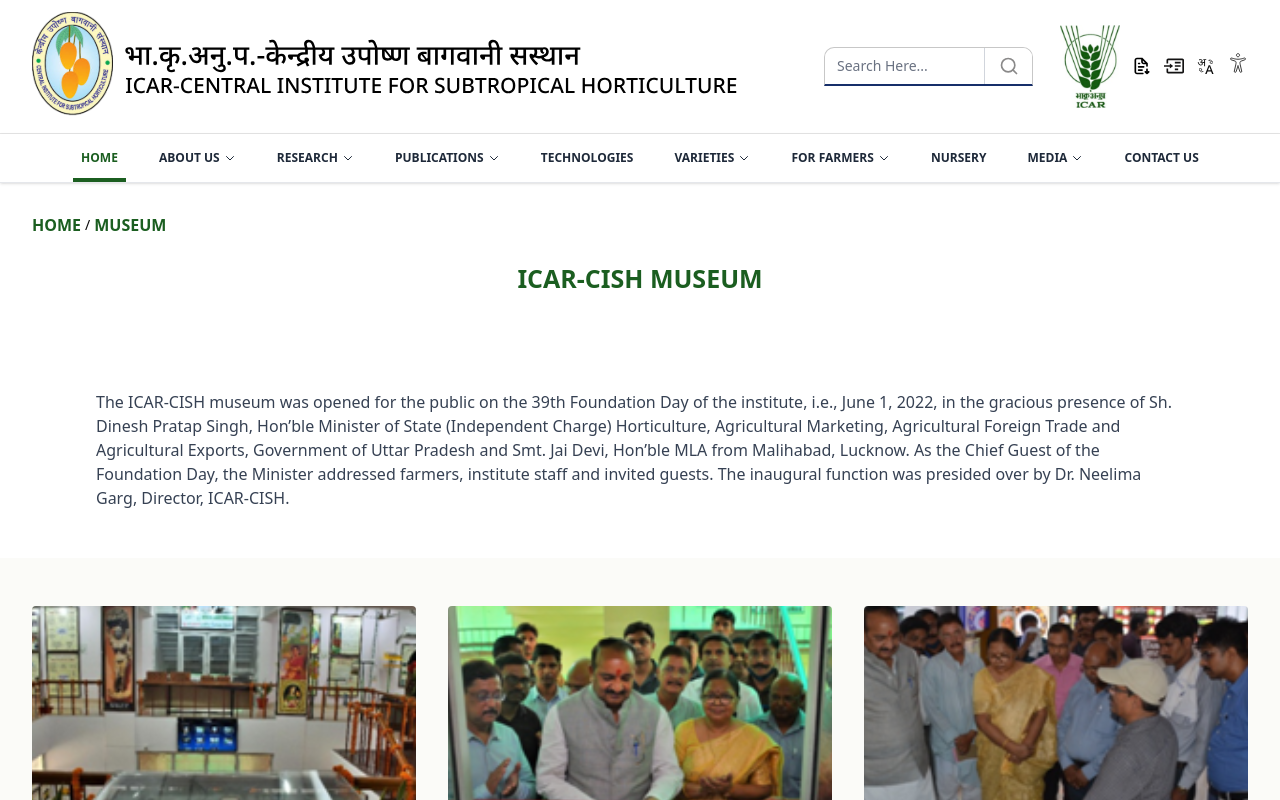
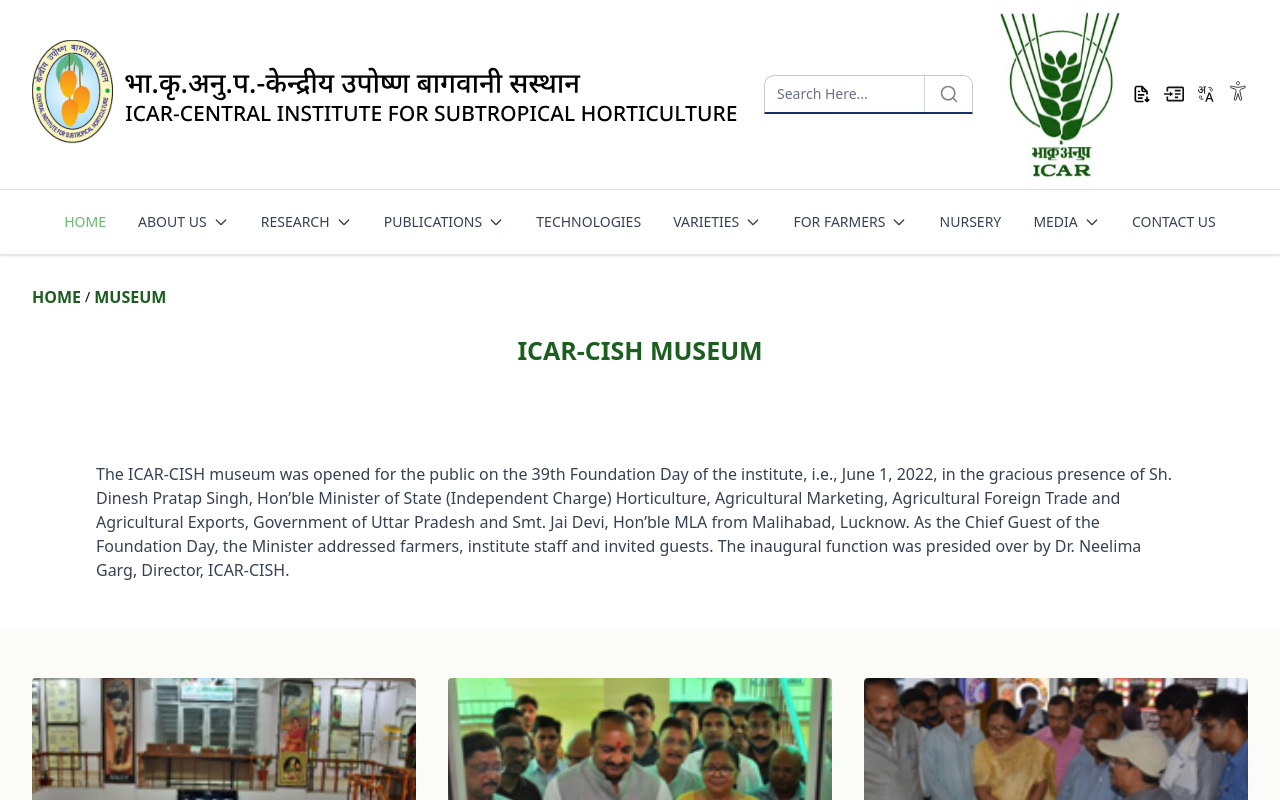
Before and after one commit to cish652-sys/cish-frontend, a Next.js app: page /Museum in a window 1280 px wide. Shown: the top 800 px of the page. Built offline with nearby package versions, Linux system fonts and the light colour scheme.

Commit message:
icar banner and hamburger fixes

```diff
--- a/src/designs/organisms/Header.tsx
+++ b/src/designs/organisms/Header.tsx
@@ -21,9 +21,12 @@
   return (
     <header className="w-full border-b bg-white dark:bg-gray-800 shadow-sm">
       <div className="container py-3">
+        {/* --- Desktop View (min-width: 769px) --- */}
+        {/* This view likely shows on most tablets */}
         <div className="hidden [@media(min-width:769px)]:flex flex-row items-center justify-between gap-4">
           <div className="flex flex-row items-center gap-3">
             <div className="flex justify-start">
+              {/* CISH Logo: 81x109 */}
               <Logo src={cish} alt="CISH Logo" width={81} height={109} />
             </div>
 
@@ -39,7 +42,8 @@
             </div>
 
             <div className="flex justify-center">
-              <Logo src={icar} alt="ICAR Logo" width={60} height={80} />
+              {/* ICAR Logo: Increased to 180x180 */}
+              <Logo src={icar} alt="ICAR Logo" width={120} height={120} /> {/* CHANGED */}
             </div>
 
             <div className="flex items-center gap-3 flex-wrap">
@@ -48,12 +52,13 @@
               </button>
               <Logo src={next} alt="Next" width={20} height={20} />
               <Logo src={local} alt="Localizer" width={20} height={20} />
-              {/* Replace the accessibility Logo with AccessibilityMenu */}
               <AccessibilityMenu accessibility={accessibility} />
             </div>
           </div>
         </div>
 
+        {/* --- Specific Tablet View (width: 768px) --- */}
+        {/* This view is very specific and may not be what you're seeing */}
         <div className="hidden [@media(width:768px)]:flex flex-col gap-3">
           <div className="flex justify-end">
             <div className="flex items-center gap-3 flex-wrap">
@@ -62,7 +67,6 @@
               </button>
               <Logo src={next} alt="Next" width={20} height={20} />
               <Logo src={local} alt="Location" width={20} height={20} />
-              {/* Replace the accessibility Logo with AccessibilityMenu */}
               <AccessibilityMenu accessibility={accessibility} />
             </div>
           </div>
@@ -70,6 +74,7 @@
           <div className="flex flex-row items-center justify-between gap-4">
             <div className="flex flex-row items-center gap-3">
               <div className="flex justify-start">
+                {/* CISH Logo: 81x109 */}
                 <Logo src={cish} alt="CISH Logo" width={81} height={109} />
               </div>
 
@@ -85,17 +90,21 @@
               </div>
 
               <div className="flex justify-center">
-                <Logo src={icar} alt="ICAR Logo" width={160} height={200} />
+                {/* ICAR Logo: Increased to 200x200 */}
+                <Logo src={icar} alt="ICAR Logo" width={200} height={200} /> {/* CHANGED */}
               </div>
             </div>
           </div>
         </div>
       </div>
 
+      {/* --- Mobile View (flex md:hidden) --- */}
+      {/* This shows from 0px up to 767px */}
       <div className="flex md:hidden flex-col gap-3 px-2">
         <div className="flex items-start justify-between gap-2">
           <div className="flex pt-[20px] flex-1 min-w-0">
             <div className="flex flex-col justify-end flex-shrink-0">
+              {/* CISH Logo: 80x100 */}
               <Logo src={cish} alt="CISH Logo" width={80} height={100} />
             </div>
             <div className="flex flex-col ml-2 flex-1 min-w-0">
@@ -115,12 +124,12 @@
             </button>
             <Logo src={next} alt="Next" width={16} height={16} />
             <Logo src={local} alt="Location" width={16} height={16} />
-            {/* Replace the accessibility Logo with AccessibilityMenu */}
             <AccessibilityMenu accessibility={accessibility} />
           </div>
         </div>
         <div className="flex justify-center">
-          <Logo src={icar} alt="ICAR Logo" width={45} height={60} />
+          {/* ICAR Logo: Increased to 160x160 */}
+          <Logo src={icar} alt="ICAR Logo" width={160} height={160} /> {/* CHANGED */}
         </div>
         <div className="w-full px-1">
           <SearchBar />
--- a/src/designs/organisms/Navbar/NavigatioMenu.tsx
+++ b/src/designs/organisms/Navbar/NavigatioMenu.tsx
@@ -1,8 +1,69 @@
 "use client";
 
-import React, { useState, useRef } from "react";
-import Link from "next/link";
-import { NavLink } from "@/designs/atoms/Navbar/Navlink";
+import React, { useState, useRef, useEffect } from "react";
+// Removed 'next/link' as it's not available in this environment. Using standard <a> tags.
+
+// Custom NavLink component placeholder (modified to use <a> tags)
+const NavLink = ({
+  href,
+  children,
+  hasDropdown,
+  isActive,
+  isHovered,
+  onMouseEnter,
+  onMouseLeave,
+  onClick,
+}: {
+  href?: string;
+  children: React.ReactNode;
+  hasDropdown: boolean;
+  isActive: boolean;
+  isHovered: boolean;
+  onMouseEnter: () => void;
+  onMouseLeave: () => void;
+  onClick: () => void;
+}) => {
+  const baseClasses =
+    "relative flex items-center h-16 px-4 text-sm font-medium transition-colors duration-200 cursor-pointer";
+  const activeClasses =
+    isActive || isHovered
+      ? "text-[#67B96D]" // Green color for active/hover
+      : "text-gray-700 hover:text-[#67B96D]";
+  const arrowClasses = "ml-1.5 transition-transform duration-200";
+  const arrowDirection = isHovered ? "rotate-180" : "";
+
+  // Use an 'a' tag if href is provided, otherwise use a 'span'
+  const Tag = href ? 'a' : 'span';
+
+  return (
+    <Tag
+      href={href || undefined} // href is only set if it exists
+      className={`${baseClasses} ${activeClasses}`}
+      onMouseEnter={onMouseEnter}
+      onMouseLeave={onMouseLeave}
+      onClick={onClick}
+    >
+      {children}
+      {hasDropdown && (
+        <svg
+          className={`w-4 h-4 ${arrowClasses} ${arrowDirection}`}
+          fill="none"
+          stroke="currentColor"
+          viewBox="0 0 24 24"
+          xmlns="http://www.w3.org/2000/svg"
+        >
+          <path
+            strokeLinecap="round"
+            strokeLinejoin="round"
+            strokeWidth={2}
+            d="M19 9l-7 7-7-7"
+          />
+        </svg>
+      )}
+    </Tag>
+  );
+};
+// End of placeholder NavLink
 
 const routes: Record<string, string> = {
   HOME: "/",
@@ -32,6 +93,7 @@
   "Citizen Charter": "/citizenCharter", // ← Keep this one
   Photos: "/Gallery?tab=photos",
   Videos: "/Gallery?tab=videos",
+  Events: "/Gallery?tab=events", // Added Events to routes
 
   // RESEARCH dropdown
   "Institute/External Projects": "/ResearchFunded",
@@ -69,6 +131,36 @@
   const [isMobileMenuOpen, setIsMobileMenuOpen] = useState<boolean>(false);
   const [expandedMobileItem, setExpandedMobileItem] = useState<string>("");
   const timeoutRef = useRef<NodeJS.Timeout | null>(null);
+
+  // --- New state for handling "stick on scroll" ---
+  const [isFixed, setIsFixed] = useState(false);
+  const navRef = useRef<HTMLElement>(null); // Ref for the <nav> element
+
+  // --- New useEffect to get initial nav position and add scroll listener ---
+  useEffect(() => {
+    const nav = navRef.current;
+    if (!nav) return;
+
+    // 1. Store the initial top position of the navbar
+    const navTop = nav.offsetTop;
+
+    const handleScroll = () => {
+      // 2. On scroll, compare window's scroll position to the nav's initial top position
+      if (window.scrollY > navTop) {
+        setIsFixed(true);
+      } else {
+        setIsFixed(false);
+      }
+    };
+
+    // 3. Add the scroll listener
+    window.addEventListener('scroll', handleScroll);
+
+    // 4. Clean up the listener on component unmount
+    return () => {
+      window.removeEventListener('scroll', handleScroll);
+    };
+  }, []); // Empty dependency array ensures this runs only once on mount
 
   const navigationItems: NavItem[] = [
     { label: "HOME" },
@@ -173,7 +265,7 @@
     console.log(`Navigating to: ${item} -> ${routes[item]}`);
     setIsMobileMenuOpen(false);
     setExpandedMobileItem("");
-    // The Link component will handle the actual navigation
+    // The <a> tag will handle the actual navigation
   };
 
   const EnhancedDropdownMenu: React.FC<{
@@ -186,13 +278,13 @@
 
     return (
       <div
-        className="absolute top-full left-0 mt-1 w-64 bg-black/60  border border-white/10 shadow-lg z-50"
+        className="absolute top-full left-0 mt-1 w-64 bg-black/60 border border-white/10 shadow-lg z-50 rounded-md overflow-hidden"
         onMouseEnter={onMouseEnter}
         onMouseLeave={onMouseLeave}
       >
         <div className="py-1">
           {items.map((item) => (
-            <Link
+            <a
               key={item}
               href={routes[item] || "#"}
               className="block px-4 py-2 text-sm text-white/90 hover:bg-[#67B96D] hover:text-white transition-colors duration-150"
@@ -202,48 +294,54 @@
               }}
             >
               {item}
-            </Link>
+            </a>
           ))}
         </div>
       </div>
     );
   };
 
-  return (
-    <nav className="bg-white shadow-sm border-b border-gray-200">
-      <div className="max-w-full mx-auto px-4">
-        <div className="container hidden lg:flex items-center justify-center justify-evenly">
-          {navigationItems.map((item) => {
+  // Function to render a nav item (to avoid repetition)
+  const renderNavItem = (item: NavItem, isMobile: boolean) => {
     const hasDropdown = item.dropdownItems && item.dropdownItems.length > 0;
+    const isActive = activeItem === item.label;
     const isHovered = hoveredItem === item.label;
-            const isActive = activeItem === item.label;
+    const path = routes[item.label] || "#";
 
+    // Non-dropdown items
     if (
+      !hasDropdown ||
       item.label === "TECHNOLOGIES" ||
       item.label === "NURSERY" ||
-              // item.label === "MEDIA" ||
       item.label === "CONTACT US" ||
       item.label === "HOME"
     ) {
+      if (isMobile) {
+        return (
+          <a
+            key={item.label}
+            href={path}
+            onClick={() => {
+              setActiveItem(item.label);
+              setIsMobileMenuOpen(false);
+            }}
+          >
+            <div
+              className={`
+                flex items-center justify-between px-6 pl-[15px] py-4 cursor-pointer transition-colors duration-200 rounded-md
+                ${isActive ? "bg-[#67B96D] text-white" : "text-gray-700 hover:bg-[#67B96D] hover:text-white"}
+              `}
+            >
+              <span className="font-medium">{item.label}</span>
+            </div>
+          </a>
+        );
+      } else {
         return (
           <NavLink
-                  key={item.label} // Move the key here
+            key={item.label}
+            href={path}
             hasDropdown={false}
-                  isActive={isActive}
-                  isHovered={isHovered}
-                  onMouseEnter={() => handleMouseEnter(item.label)}
-                  onMouseLeave={handleMouseLeave}
-                  onClick={() => setActiveItem(item.label)} // Pass the onClick here
-                >
-                  {item.label}
-                </NavLink>
-              );
-            }
-
-            return (
-              <div key={item.label} className="relative">
-                <NavLink
-                  hasDropdown={hasDropdown}
             isActive={isActive}
             isHovered={isHovered}
             onMouseEnter={() => handleMouseEnter(item.label)}
@@ -252,101 +350,18 @@
           >
             {item.label}
           </NavLink>
-
-                {hasDropdown && item.dropdownItems && (
-                  <EnhancedDropdownMenu
-                    items={item.dropdownItems}
-                    isVisible={isHovered}
-                    onMouseEnter={handleDropdownEnter}
-                    onMouseLeave={handleDropdownLeave}
-                  />
-                )}
-              </div>
-            );
-          })}
-        </div>
-
-        {/* Mobile navbr*/}
-        <div className="lg:hidden overflow-y-auto flex items-center justify-between h-16">
-          <button
-            onClick={toggleMobileMenu}
-            className="p-2 text-gray-600 hover:text-gray-800 hover:bg-gray-100 transition-colors focus:outline-none focus:ring-2 focus:ring-[#67B96D]"
-            aria-label="Toggle mobile menu"
-          >
-            <svg
-              className={`w-6 h-6 transition-transform duration-200 ${isMobileMenuOpen ? "rotate-45" : ""}`}
-              fill="none"
-              stroke="currentColor"
-              viewBox="0 0 24 24"
-            >
-              {isMobileMenuOpen ? (
-                <path
-                  strokeLinecap="round"
-                  strokeLinejoin="round"
-                  strokeWidth={2}
-                  d="M6 18L18 6M6 6l12 12"
-                />
-              ) : (
-                <path
-                  strokeLinecap="round"
-                  strokeLinejoin="round"
-                  strokeWidth={2}
-                  d="M4 6h16M4 12h16M4 18h16"
-                />
-              )}
-            </svg>
-          </button>
-        </div>
-
-        {/* Mobile dropdown */}
-        <div
-          className={`
-    lg:hidden transition-all duration-300 ease-in-out
-    ${
-      isMobileMenuOpen ? "opacity-100 pointer-events-auto" : "max-h-0 opacity-0 pointer-events-none"
-    }
-  `}
-        >
-          <div className="bg-gray-50 mt-2 max-h-full overflow-y-auto">
-            {navigationItems.map((item) => {
-              const hasDropdown = item.dropdownItems && item.dropdownItems.length > 0;
-              const isExpanded = expandedMobileItem === item.label;
-              const isActive = activeItem === item.label;
-
-              if (
-                item.label === "TECHNOLOGIES" ||
-                item.label === "NURSERY" ||
-                // item.label === "MEDIA" ||
-                item.label === "CONTACT US" ||
-                item.label === "HOME"
-              ) {
-                return (
-                  <Link
-                    key={item.label}
-                    href={routes[item.label] || "#"}
-                    onClick={() => {
-                      setActiveItem(item.label);
-                      setIsMobileMenuOpen(false);
-                    }}
-                  >
-                    <div
-                      className={`
-                        flex items-center justify-between px-6 pl-[15px] py-4 cursor-pointer transition-colors duration-200
-                        ${isActive ? "bg-[#67B96D] text-white" : "text-gray-700 hover:bg-[#67B96D] hover:text-white"}
-                      `}
-                    >
-                      <span className="font-medium">{item.label}</span>
-                    </div>
-                  </Link>
         );
       }
+    }
 
-              // Items with dropdowns
+    // Dropdown items
+    if (isMobile) {
+      const isExpanded = expandedMobileItem === item.label;
       return (
         <div key={item.label} className="border-b border-gray-200 last:border-b-0">
           <div
             className={`
-                      flex items-center justify-between px-4 py-4 cursor-pointer transition-colors duration-200
+              flex items-center justify-between px-4 py-4 cursor-pointer transition-colors duration-200 rounded-md
               ${
                 isActive && !hasDropdown
                   ? "bg-[#67B96D] text-white"
@@ -377,27 +392,139 @@
             <div
               className={`
                 overflow-hidden transition-all duration-300 ease-in-out
-                        ${isExpanded ? "max-h-[300px] opacity-100" : "max-h-0 opacity-0"}
+                ${isExpanded ? "max-h-[500px] opacity-100" : "max-h-0 opacity-0"}
               `}
             >
-                      <div className="bg-white/50 max-h-[300px] overflow-y-auto">
+              <div className="bg-white/50 max-h-[500px] overflow-y-auto pl-4">
                 {item.dropdownItems.map((subItem) => (
-                          <Link
+                  <a
                     key={subItem}
                     href={routes[subItem] || "#"}
                     onClick={() => handleMobileSubItemClick(subItem)}
                   >
-                            <div className="pl-8 pr-4 py-3 text-sm text-gray-600 hover:bg-[#67B96D] hover:text-white cursor-pointer transition-colors duration-200 border-b border-gray-100 last:border-b-0">
+                    <div className="pl-8 pr-4 py-3 text-sm text-gray-600 hover:bg-[#67B96D] hover:text-white cursor-pointer transition-colors duration-200 border-b border-gray-100 last:border-b-0 rounded-md">
                       {subItem}
                     </div>
-                          </Link>
+                  </a>
                 ))}
               </div>
             </div>
           )}
         </div>
       );
-            })}
+    } else {
+      // Desktop Dropdown
+      return (
+        <div key={item.label} className="relative">
+          <NavLink
+            hasDropdown={hasDropdown}
+            isActive={isActive}
+            isHovered={isHovered}
+            onMouseEnter={() => handleMouseEnter(item.label)}
+            onMouseLeave={handleMouseLeave}
+            onClick={() => setActiveItem(item.label)}
+          >
+            {item.label}
+          </NavLink>
+
+          {hasDropdown && item.dropdownItems && (
+            <EnhancedDropdownMenu
+              items={item.dropdownItems}
+              isVisible={isHovered}
+              onMouseEnter={handleDropdownEnter}
+              onMouseLeave={handleDropdownLeave}
+            />
+          )}
+        </div>
+      );
+    }
+  };
+
+  return (
+    // 1. Add the ref to the outermost <nav> element to measure its position.
+    <nav className="relative" ref={navRef}>
+      {/* 2. SPACER DIV. This div is invisible but takes up space (h-16) */}
+      {/* ONLY when `isFixed` is true. This prevents the page content */}
+      {/* from "jumping" up when the navbar becomes fixed. */}
+      <div className={isFixed ? "h-16" : ""}></div>
+
+      {/* 3. This div is the ACTUAL header bar. */}
+      {/* We use `isFixed` to toggle between `fixed` (when scrolled past) */}
+      {/* and `relative` (in its normal document flow). */}
+      <div
+        className={`
+          ${isFixed ? "fixed top-0 left-0 right-0 z-30" : "relative"}
+          bg-white shadow-sm border-b border-gray-200
+        `}
+      >
+        <div className="max-w-full mx-auto px-4">
+          {/* Desktop Nav */}
+          <div className="container hidden lg:flex items-center justify-center justify-evenly">
+            {navigationItems.map((item) => renderNavItem(item, false))}
+          </div>
+
+          {/* Mobile navbar (Hamburger Button) */}
+          <div className="lg:hidden flex items-center justify-between h-16">
+            <button
+              onClick={toggleMobileMenu}
+              className="p-2 text-gray-600 hover:text-gray-800 hover:bg-gray-100 transition-colors focus:outline-none focus:ring-2 focus:ring-[#67B96D] rounded-md"
+              aria-label="Toggle mobile menu"
+            >
+              <svg
+                className={`w-6 h-6 transition-transform duration-200`}
+                fill="none"
+                stroke="currentColor"
+                viewBox="0 0 24 24"
+              >
+                {isMobileMenuOpen ? (
+                  <path
+                    strokeLinecap="round"
+                    strokeLinejoin="round"
+                    strokeWidth={2}
+                    d="M6 18L18 6M6 6l12 12"
+                  />
+                ) : (
+                  <path
+                    strokeLinecap="round"
+                    strokeLinejoin="round"
+                    strokeWidth={2}
+                    d="M4 6h16M4 12h16M4 18h16"
+                  />
+                )}
+              </svg>
+            </button>
+            <span className="font-semibold text-gray-700">CISH</span>
+            <div className="w-8"></div> {/* Spacer to balance the button */}
+          </div>
+        </div>
+      </div>
+
+      {/* 4. Mobile dropdown. This is a sibling to the header bar. */}
+      {/* It will be pushed down by the spacer div when the nav is fixed. */}
+      {/* We add `isFixed` to conditionally apply `fixed` positioning to the dropdown too, */}
+      {/* ensuring it appears directly below the fixed header. */}
+      <div
+        className={`
+          max-w-full mx-auto px-4
+          lg:hidden
+          ${isFixed ? 'fixed top-16 left-0 right-0 z-20' : 'relative'}
+        `}
+      >
+        <div
+          className={`
+            lg:hidden transition-all duration-300 ease-in-out
+            ${
+              isMobileMenuOpen
+                ? "max-h-[80vh] opacity-100 pointer-events-auto" // Use max-h-[80vh] for scrollable menu
+                : "max-h-0 opacity-0 pointer-events-none"
+            }
+          `}
+        >
+          {/* This `mt-2` provides a small gap between the sticky header and the dropdown menu */}
+          {/* This margin is applied whether the nav is fixed or not, for consistency. */}
+          {/* Removed mt-2 and added bg-white for a seamless look when fixed */}
+          <div className="bg-white max-h-[80vh] overflow-y-auto rounded-md shadow-lg p-2 space-y-1">
+            {navigationItems.map((item) => renderNavItem(item, true))}
           </div>
         </div>
       </div>
```
Also changed, not shown: src/app/VKSA/[id]/page.tsx (line endings or trailing spaces), src/designs/molecules/VKSACard.tsx (line endings or trailing spaces), src/designs/templates/VKSAPage.tsx (line endings or trailing spaces). Lines whose indentation alone changed are shown as unchanged.
